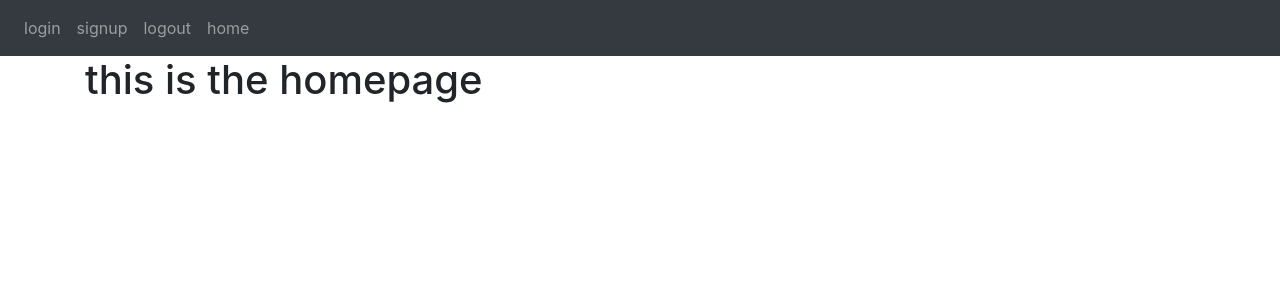
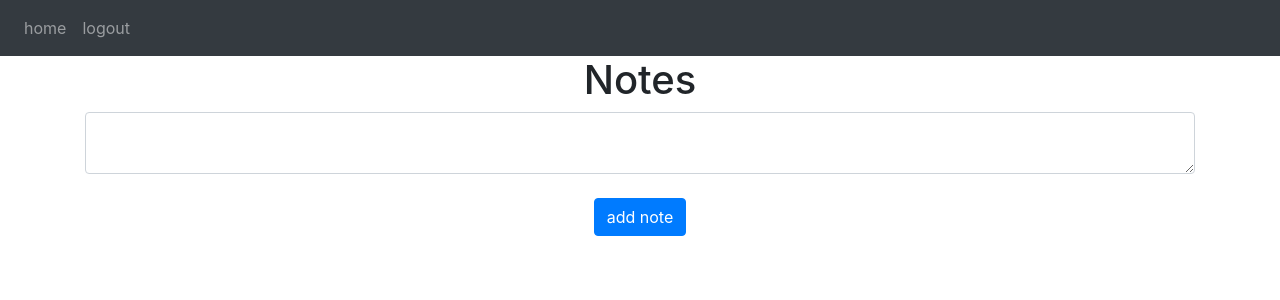
Before and after one commit to fb0801/flask-web-app-1, a Flask app: page / in a window 1280 px wide. Shown: the top 300 px of the page. Run offline with Flask 2, Linux system fonts and the light colour scheme; the visitor is signed in with stand-in values (Sample User, id 1); data comes from the database, SQL or seed files in the repository; data that the repository does not hold is empty.

Commit message:
Add files via upload

```diff
--- a/website/templates/base.html
+++ b/website/templates/base.html
@@ -24,11 +24,13 @@
         </button>
         <div class="collapse navbar-collapse" id="navbar">
             <div class="navbar-nav">
-            <a class="nav-item nav-link" id="login" href="/login">login</a>
-            <a class="nav-item nav-link" id="sign-up" href="/sign-up">signup</a>
-            <a class="nav-item nav-link" id="logout" href="/logout">logout</a>
-            <a class="nav-item nav-link" id="home" href="/">home</a>
-
+                {% if user.is_authenticated %}
+                <a class="nav-item nav-link" id="home" href="/">home</a>
+                <a class="nav-item nav-link" id="logout" href="/logout">logout</a>
+                {% else %}
+                <a class="nav-item nav-link" id="login" href="/login">login</a>
+                <a class="nav-item nav-link" id="sign-up" href="/sign-up">signup</a>
+                {% endif %}
             </div>
         </div>
 
--- a/website/templates/home.html
+++ b/website/templates/home.html
@@ -1,5 +1,17 @@
 {% extends "base.html" %} {% block title%}Home{% endblock %}
 
 {% block content %}
-<h1>this is the homepage</h1>
+<h1 align="center">Notes</h1>
+<ul class="list-group list-group-flush" id="notes">
+        {% for note in user.notes %}
+        <li class="list-group-item">{{ note.data }}</li>
+        {% endfor %}
+</ul>
+<form method="POST">
+        <textarea name="note" id="note" class="form-control"></textarea>
+        <br>
+        <div align = "center">
+                <button type="submit" class="btn btn-primary">add note</button>
+        </div>
+</form>
         {% endblock %}
```
